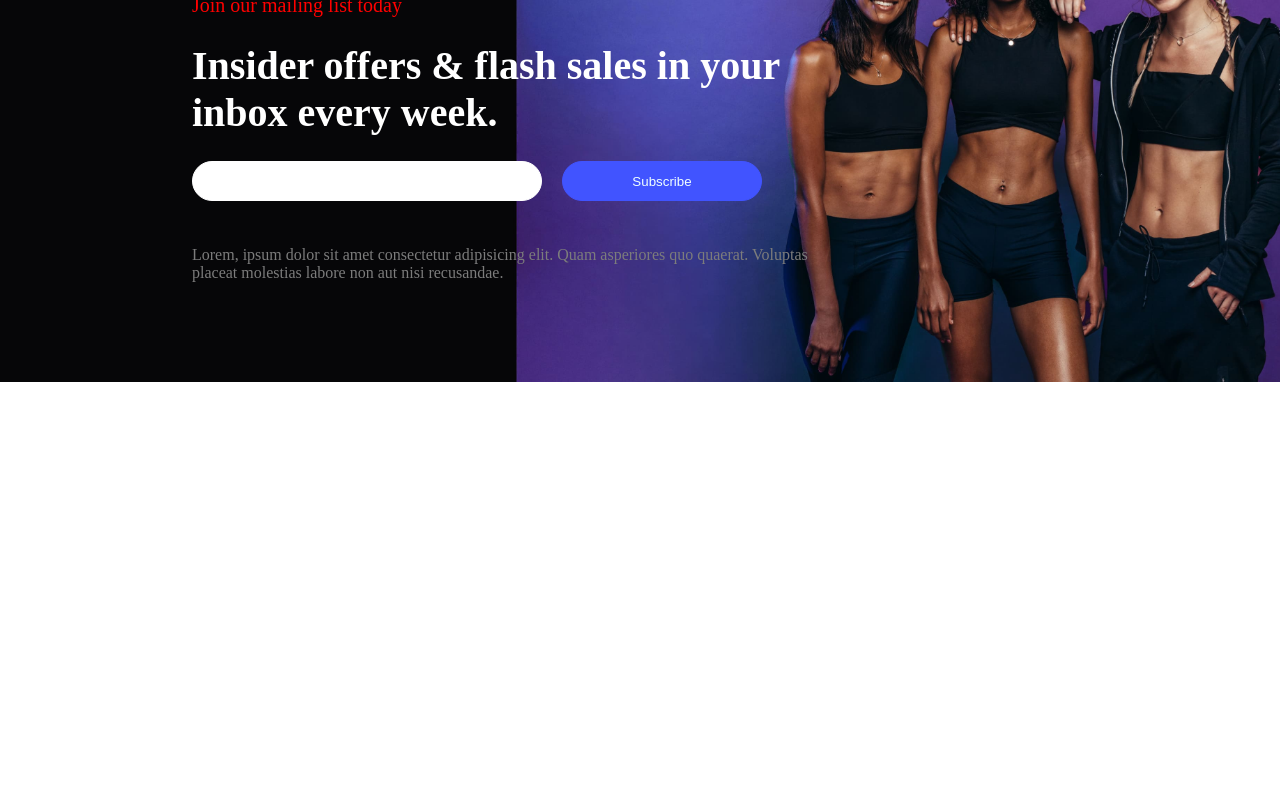
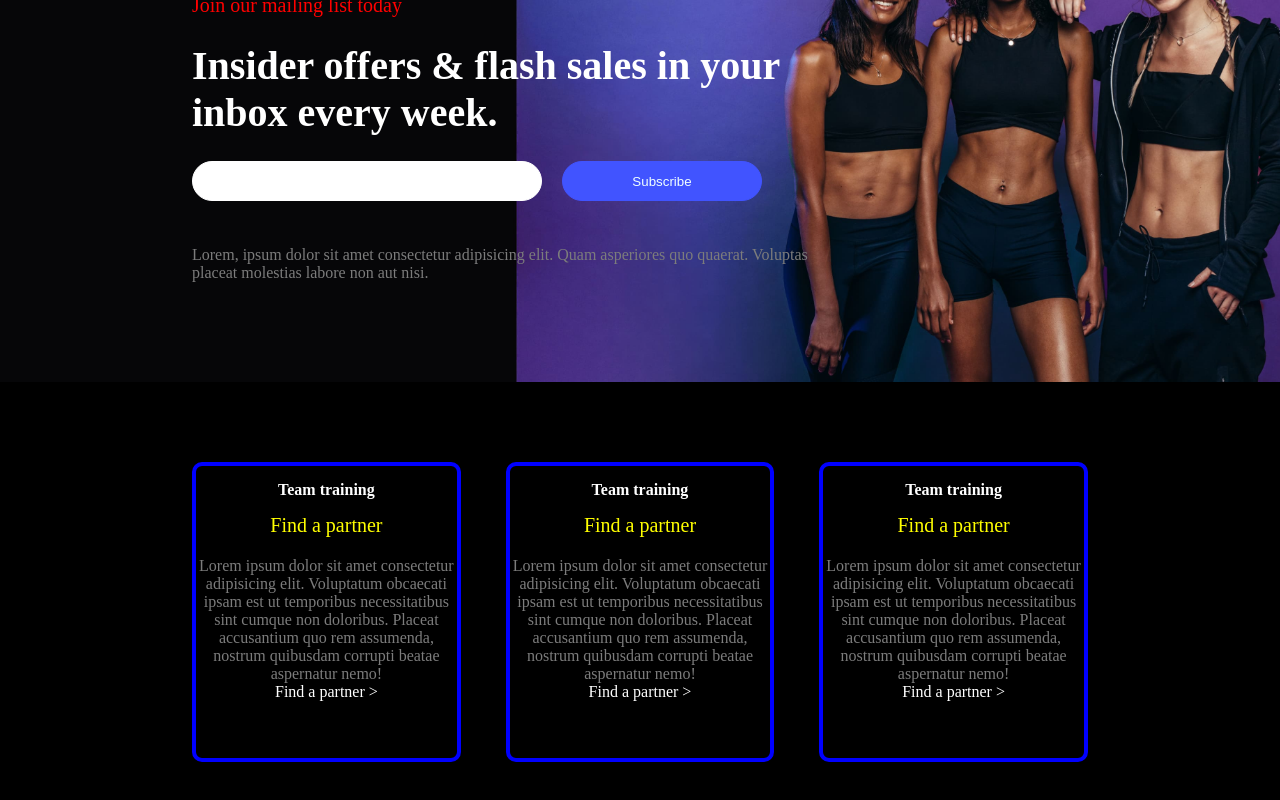
Before and after one commit to marcomaione/proj-html-vuejs, a Vue app: page / in a window 1280 px wide. Shown: the part 2389-3189 px from the top of the page. Before the commit the page ends 2801 px from the top, so only its background shows below. Built offline with nearby package versions, Linux system fonts and the light colour scheme.

Commit message:
aggiornamento

```diff
--- a/package.json
+++ b/package.json
@@ -8,6 +8,7 @@
     "lint": "vue-cli-service lint"
   },
   "dependencies": {
+    "@fortawesome/fontawesome-free": "^6.0.0",
     "core-js": "^3.8.3",
     "vue": "^2.6.14"
   },
--- a/src/components/MyMain.vue
+++ b/src/components/MyMain.vue
@@ -46,10 +46,31 @@
                         <h1>Insider offers & flash sales in your inbox every week.</h1>
                         <input type="text">
                         <button>Subscribe</button>
-                        <p>Lorem, ipsum dolor sit amet consectetur adipisicing elit. Quam asperiores quo quaerat. Voluptas placeat molestias labore non aut nisi recusandae.</p>
+                        <p>Lorem, ipsum dolor sit amet consectetur adipisicing elit. Quam asperiores quo quaerat. Voluptas placeat molestias labore non aut nisi.</p>
                     </div>
                 </div>
-
+            </div>
+        </section>
+        <section class="black">
+            <div class="row-3">
+                <div class="item">
+                    <h4>Team training</h4>
+                    <span>Find a partner</span>
+                    <p>Lorem ipsum dolor sit amet consectetur adipisicing elit. Voluptatum obcaecati ipsam est ut temporibus necessitatibus sint cumque non doloribus. Placeat accusantium quo rem assumenda, nostrum quibusdam corrupti beatae aspernatur nemo!</p>
+                    <a href="#">Find a partner > </a>
+                </div>
+                <div class="item">
+                    <h4>Team training</h4>
+                    <span>Find a partner</span>
+                    <p>Lorem ipsum dolor sit amet consectetur adipisicing elit. Voluptatum obcaecati ipsam est ut temporibus necessitatibus sint cumque non doloribus. Placeat accusantium quo rem assumenda, nostrum quibusdam corrupti beatae aspernatur nemo!</p>
+                    <a href="#">Find a partner > </a>
+                </div>
+                <div class="item">
+                    <h4>Team training</h4>
+                    <span>Find a partner</span>
+                    <p>Lorem ipsum dolor sit amet consectetur adipisicing elit. Voluptatum obcaecati ipsam est ut temporibus necessitatibus sint cumque non doloribus. Placeat accusantium quo rem assumenda, nostrum quibusdam corrupti beatae aspernatur nemo!</p>
+                    <a href="#">Find a partner > </a>
+                </div>
             </div>
         </section>
     </div>
@@ -63,6 +84,12 @@ export default {
 </script>
 
 <style lang="scss">
+.black {
+    min-height: 500px;
+    margin-top: -30px;
+    background-color: black;
+}
+
 section {
     width: 100%;
 }
@@ -182,7 +209,31 @@ section {
         }
     }
 }
+.item {
+    margin-top: 80px;
+    text-align: center;
+    width: 30%;
+    height: 300px;
+    border: solid 4px blue;
+    border-radius: 10px;
+    h4 {
+        color:white;
+        margin: 15px 0px;
+    }
+    span {
+        color:yellow;
+    }
+    p {
+        margin-top: 20px;
+        color: rgb(124, 124, 124); ;
+    }
+    a {
+        text-decoration: none;
+        color: white;
+    }
+}
 
 
 
 </style>
+install @fortawesome/fontawesome-free
```
Also changed, not shown: 1 other file (tests, documents, lock files or other folders).
